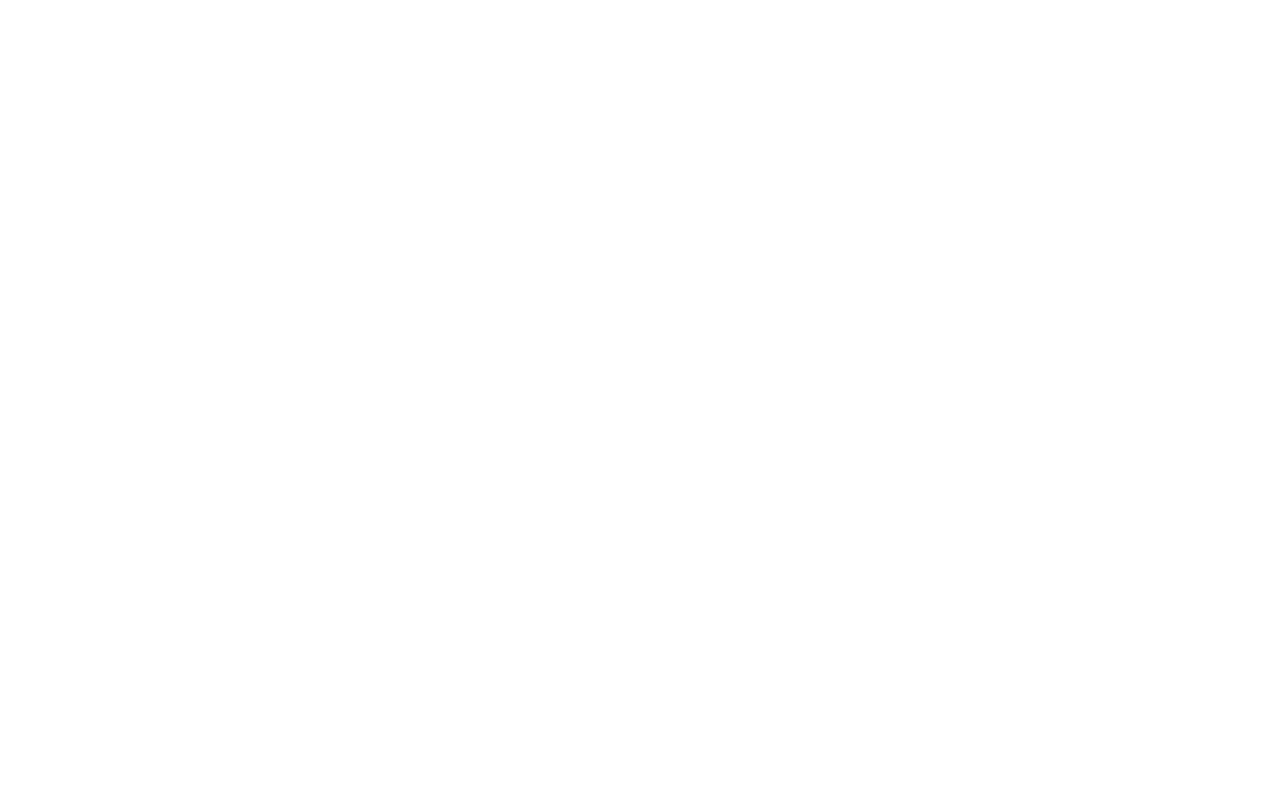
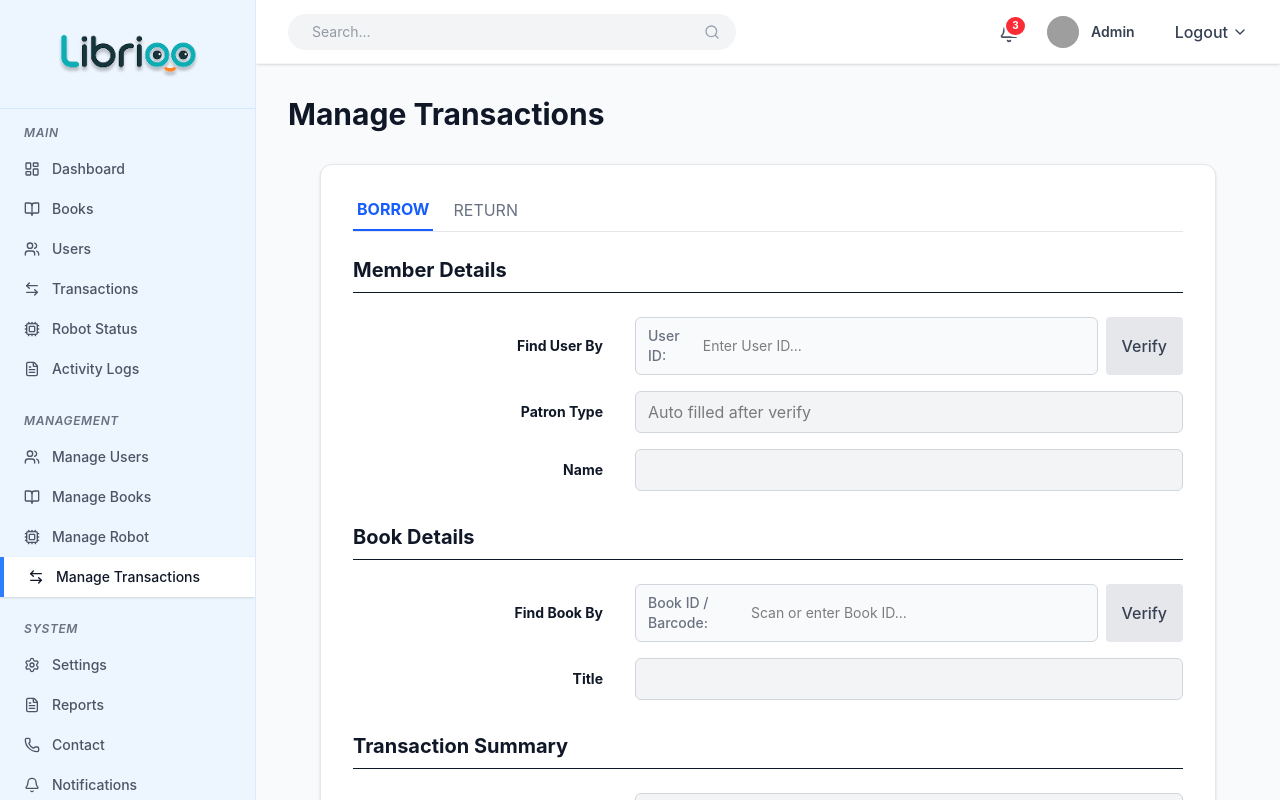
Before and after one commit to projectlibrioo-source/librioo-system, a React (Vite) app in the folder frontend/: page /admin/manage-transactions in a window 1280 px wide. Before the commit this address had no page. Built offline with nearby package versions, Linux system fonts and the light colour scheme; grey boxes are pictures that could not be loaded.

Commit message:
add ManageTransactions route to admin panel

```diff
--- a/frontend/src/common/routes/AppRoutes.jsx
+++ b/frontend/src/common/routes/AppRoutes.jsx
@@ -13,6 +13,7 @@ import AdminDashboard from "../../admin/pages/AdminDashboard";
 import ManageUsers from "../../admin/pages/ManageUsers";
 import ManageBooks from "../../admin/pages/ManageBooks";
 import Settings from "../../admin/pages/Settings";
+import ManageTransactions from "../../admin/pages/ManageTransactions";
 
 import GuestLogin from "../../robot/pages/GuestLogin";
 
@@ -41,6 +42,7 @@ function AppRoutes() {
         <Route path="/admin/manage-users" element={<ManageUsers />} />
         <Route path="/admin/manage-books" element={<ManageBooks />} />
         <Route path="/admin/settings" element={<Settings />} />
+        <Route path="/admin/manage-transactions" element={<ManageTransactions/>} />
 
 
       </Routes>
```
Also changed, not shown: 1 other file (tests, documents, lock files or other folders).
